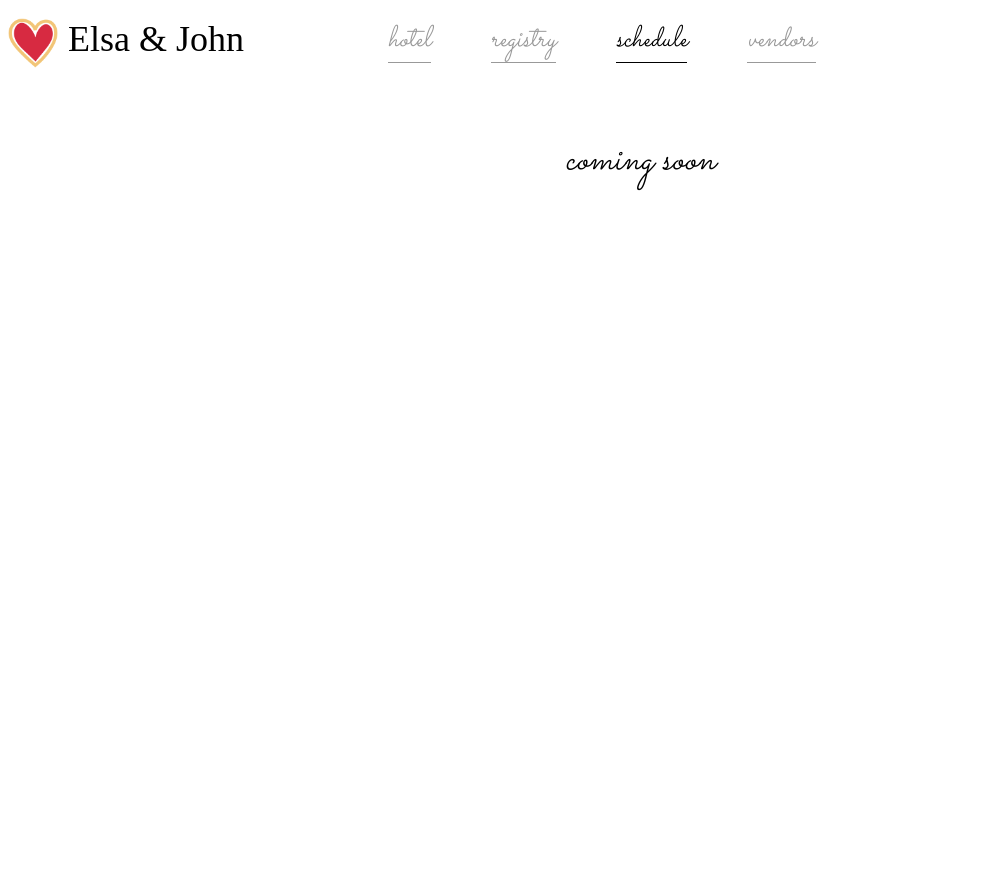
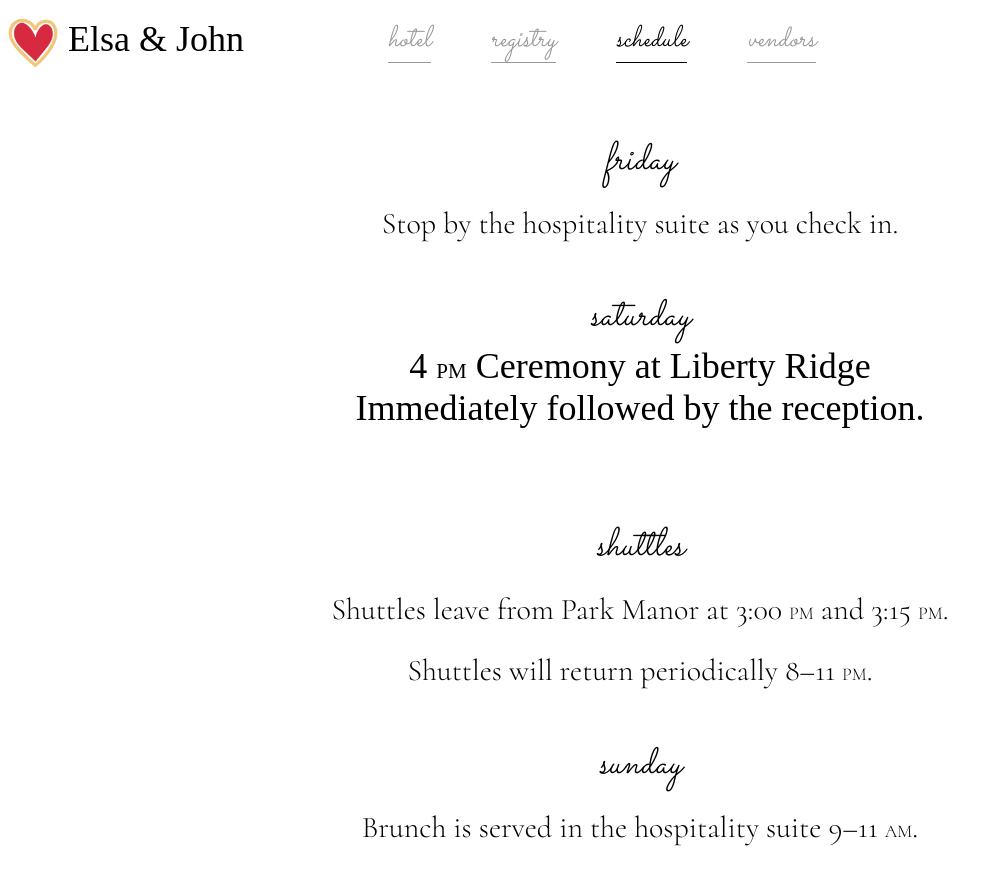
Before and after one commit to gonsie/gonsie.github.io, a Jekyll site: the page built from wedding/schedule.md, in a window 1280 px wide. Shown: the top 885 px of the page, without its empty margins (0-1002 px from the left). Built offline with Jekyll 4.4.1, drawn with Linux system fonts in a browser that asks for light colours; some web fonts are replaced.

Commit message:
schedule page

```diff
--- a/css/wedding-stylesheet.css
+++ b/css/wedding-stylesheet.css
@@ -95,3 +95,7 @@ nav a {
 .img-circle {
     border-radius: 25%;
 }
+
+.sc {
+    font-variant: small-caps;
+}
--- a/wedding/schedule.md
+++ b/wedding/schedule.md
@@ -2,4 +2,21 @@
 layout: wedding
 ---
 
-<span>coming soon</span>
+<span>friday</span>
+
+Stop by the hospitality suite as you check in.
+<br/><br/>
+
+<span>saturday</span>
+## 4 <small class="sc">pm</small> Ceremony at Liberty Ridge<br/>Immediately followed by the reception.
+
+<span>shuttles</span>
+
+Shuttles leave from Park Manor at 3:00 <small class="sc">pm</small> and 3:15 <small class="sc">pm</small>.
+
+Shuttles will return periodically 8&ndash;11 <small class="sc">pm</small>.
+
+<br/>
+<span>sunday</span>
+
+Brunch is served in the hospitality suite 9&ndash;11 <small class="sc">am</small>.
```
